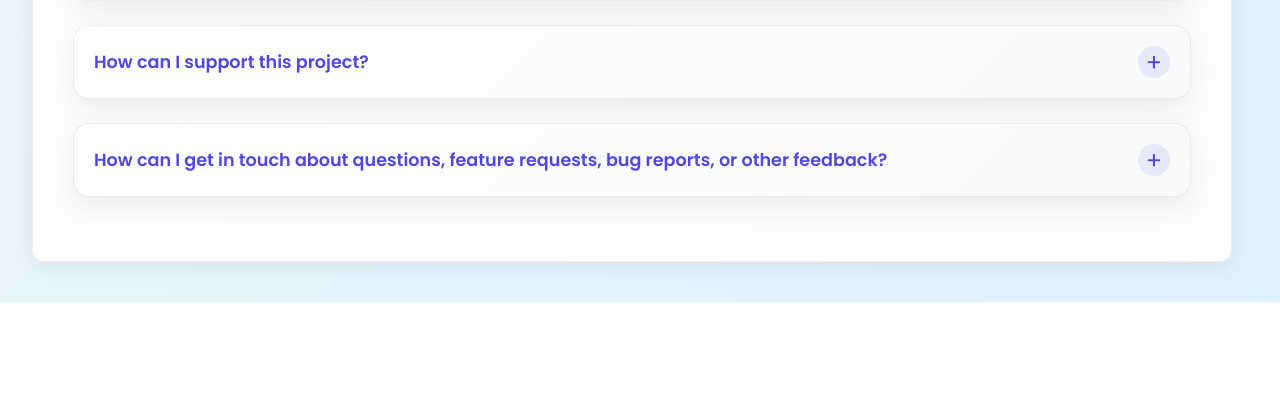
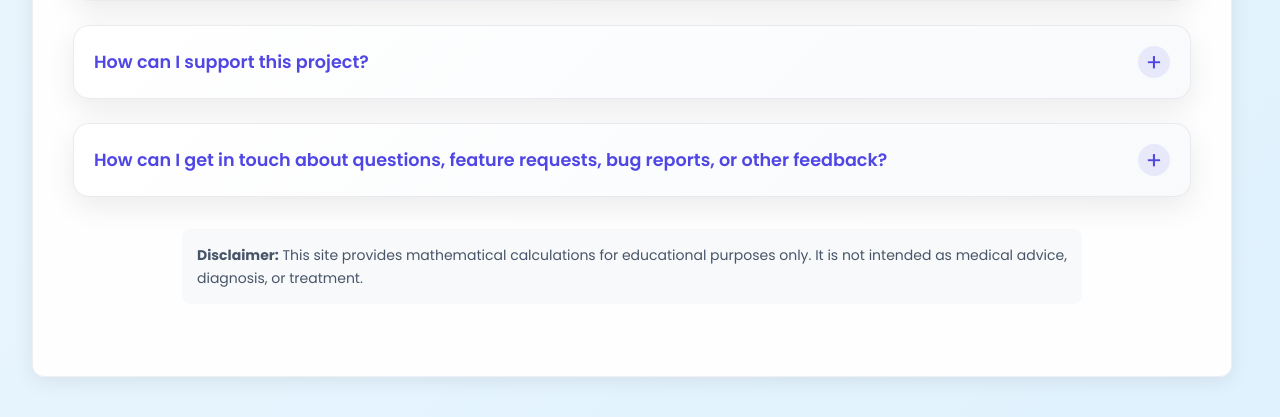
Before and after one commit to dibellatron/YourCovidRisk, a Flask app: page /faq in a window 1280 px wide. Shown: the part 2929-3346 px from the top of the page. Before the commit the page ends 3231 px from the top, so only its background shows below. Run offline with Flask 3, Linux system fonts and the light colour scheme.

Commit message:
minor style and language changes on landing/FAQ pages

```diff
--- a/static/styles.css
+++ b/static/styles.css
@@ -989,6 +989,7 @@ nav a i {
   h2 {
     font-size: 1.6rem;
   }
+
 }
 
 @media only screen and (max-width: 375px) {
@@ -1047,4 +1048,9 @@ nav a i {
   h2 {
     font-size: 1.6rem;
   }
+
+  /* Make immunocompromised card title smaller on very small screens to prevent word breaking */
+  .faq-card-title {
+    font-size: 1.2rem !important;
+  }
 }
--- a/templates/faq.html
+++ b/templates/faq.html
@@ -488,6 +488,10 @@
       }
     });
   </script>
+
+  <div style="margin: 2rem auto; padding: 15px; background-color: #f8f9fa; border-radius: 8px; max-width: 900px; text-align: left; font-size: 14px; color: #475569;">
+    <p style="margin: 0;"><strong>Disclaimer:</strong> This site provides mathematical calculations for educational purposes only. It is not intended as medical advice, diagnosis, or treatment.</p>
+  </div>
   </div>
 </body>
 </html>
--- a/templates/faq_general.html
+++ b/templates/faq_general.html
@@ -12,7 +12,7 @@
 
         <p>My physics training and philosophical work on probability were extremely valuable for this project—it gave me the tools to develop and implement complex mathematical models while thinking carefully about how to communicate uncertainty and risk in honest, helpful ways.</p>
 
-        <p>Throughout the development process, I've benefited greatly from feedback from various researchers, friends, and kindred spirits who share a commitment to rigorous COVID risk assessment. I especially want to thank Benjamin Brown, <a href="https://www.covidtaser.com" target="_blank" rel="noopener">Cameron O'Neill Byerley</a>, <a href="https://www.simoncullen.org" target="_blank" rel="noopener">Simon Cullen</a>, Pantea Javidan, Matthew Karolian, <a href="https://www.nature.com/articles/s41598-024-57841-1" target="_blank" rel="noopener">Alison Mirin</a>, Lidia Pruente, <a href="https://www.stephanieschmit.com" target="_blank" rel="noopener">Stephanie Schmit</a>, and W.W. for their valuable input and encouragement.</p>
+        <p>Throughout the development process, I've benefited greatly from feedback from various researchers, friends, and kindred spirits who share a commitment to rigorous COVID risk assessment. I especially want to thank Benjamin Brown, <a href="https://www.covidtaser.com" target="_blank" rel="noopener">Cameron O'Neill Byerley</a>, <a href="https://www.simoncullen.org" target="_blank" rel="noopener">Simon Cullen</a>, Pantea Javidan, Matthew Karolian, <a href="https://www.nature.com/articles/s41598-024-57841-1" target="_blank" rel="noopener">Alison Mirin</a>, Lidia Pruente, and <a href="https://www.stephanieschmit.com" target="_blank" rel="noopener">Stephanie Schmit</a> for their valuable input and encouragement.</p>
       </div>
     </div>
 
```
Also changed, not shown: templates/index.html (+5 -7 lines).
